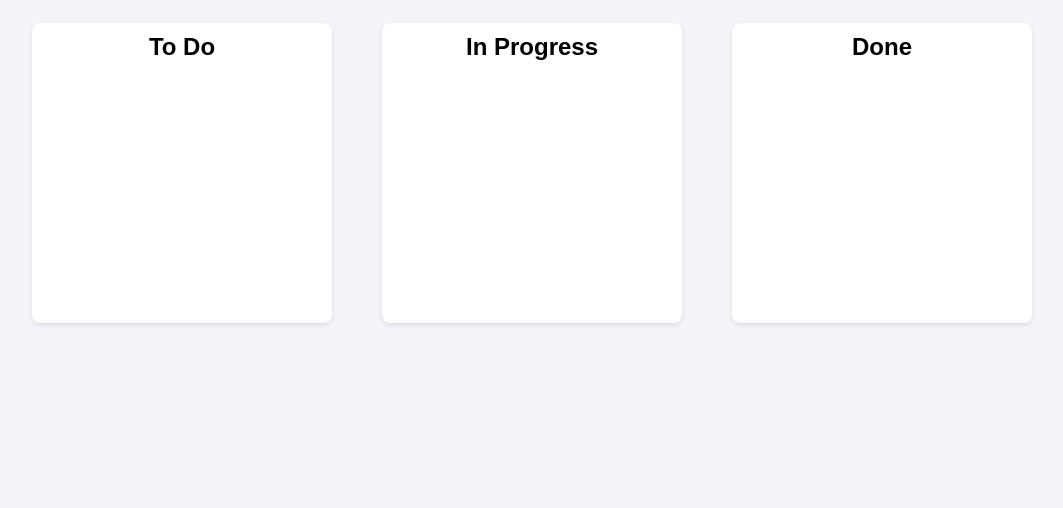
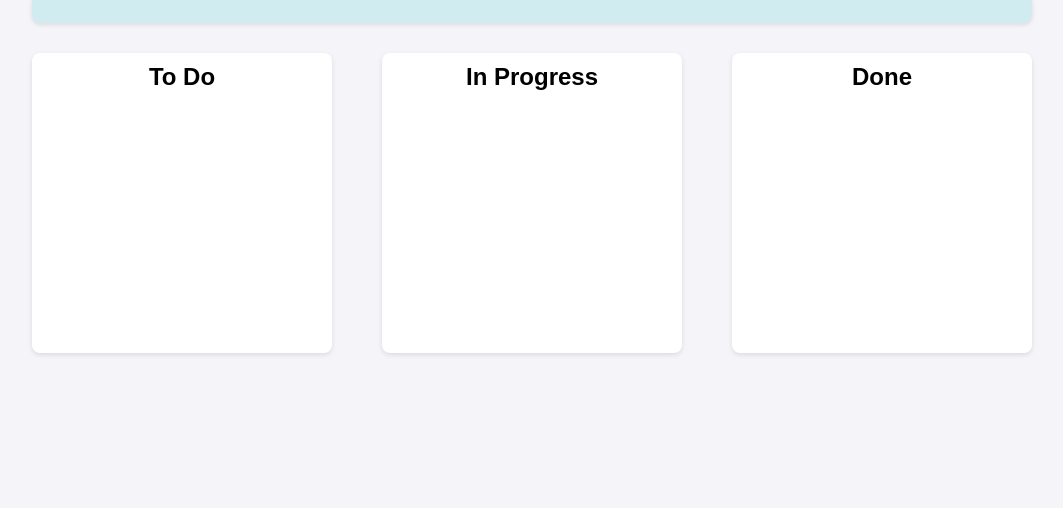
Before and after one commit to housamz/tasks, a plain HTML site: page index.html in a window 1280 px wide. Shown: the part 292-800 px from the top of the page, without its empty margins (108-1171 px from the left). Drawn offline with Linux system fonts and the light colour scheme.

Commit message:
Added random quote API integration

```diff
--- a/style.css
+++ b/style.css
@@ -104,3 +104,15 @@ li.dragging {
   text-decoration: line-through;
   color: #6c757d;
 }
+
+.quote-display {
+  background-color: #d1ecf1;
+  border-radius: 8px;
+  box-shadow: 0 2px 5px rgba(0, 0, 0, 0.1);
+  color: #0c5460;
+  font-size: 18px;
+  font-style: italic;
+  margin: 20px 0 30px;
+  padding: 15px;
+  text-align: center;
+}
```
